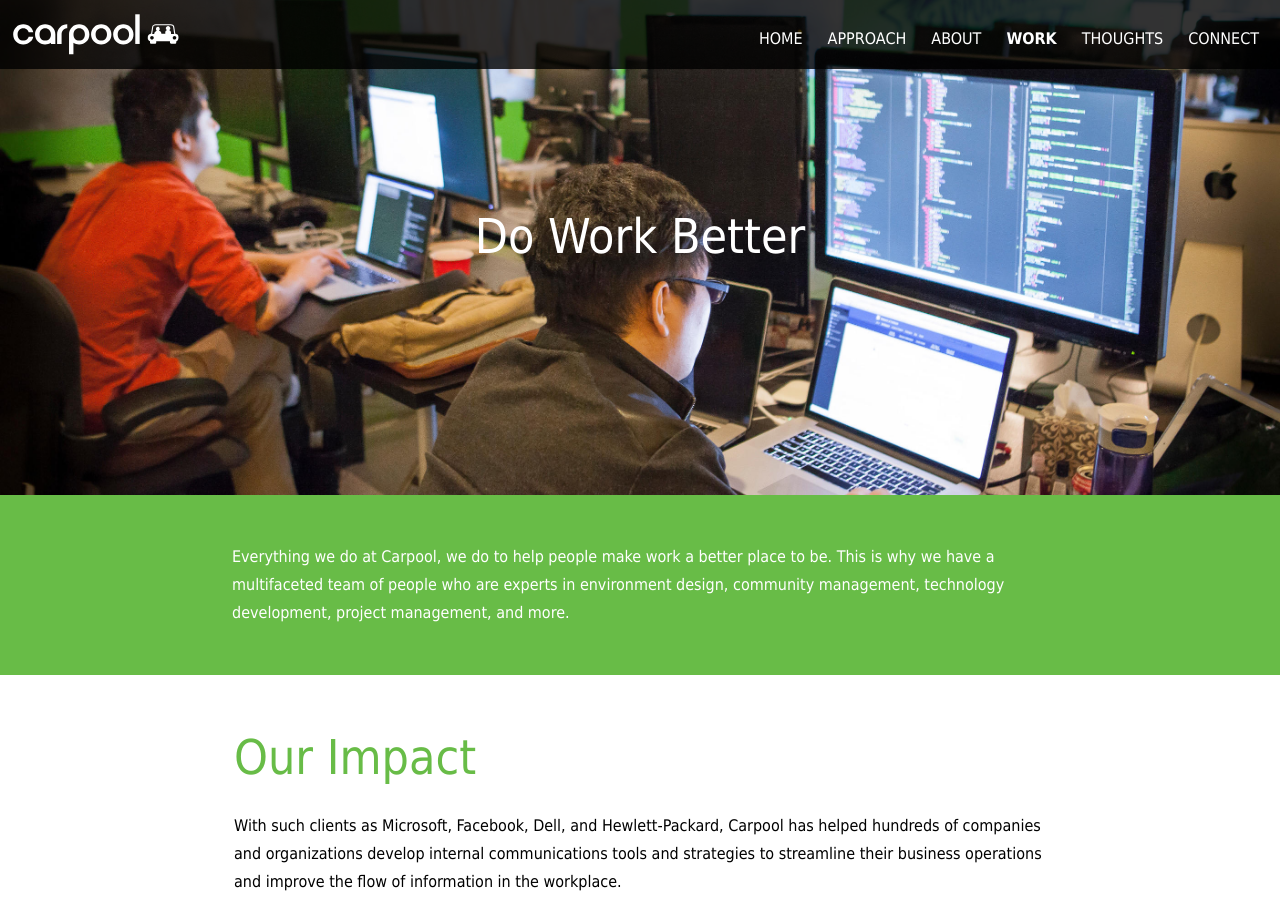
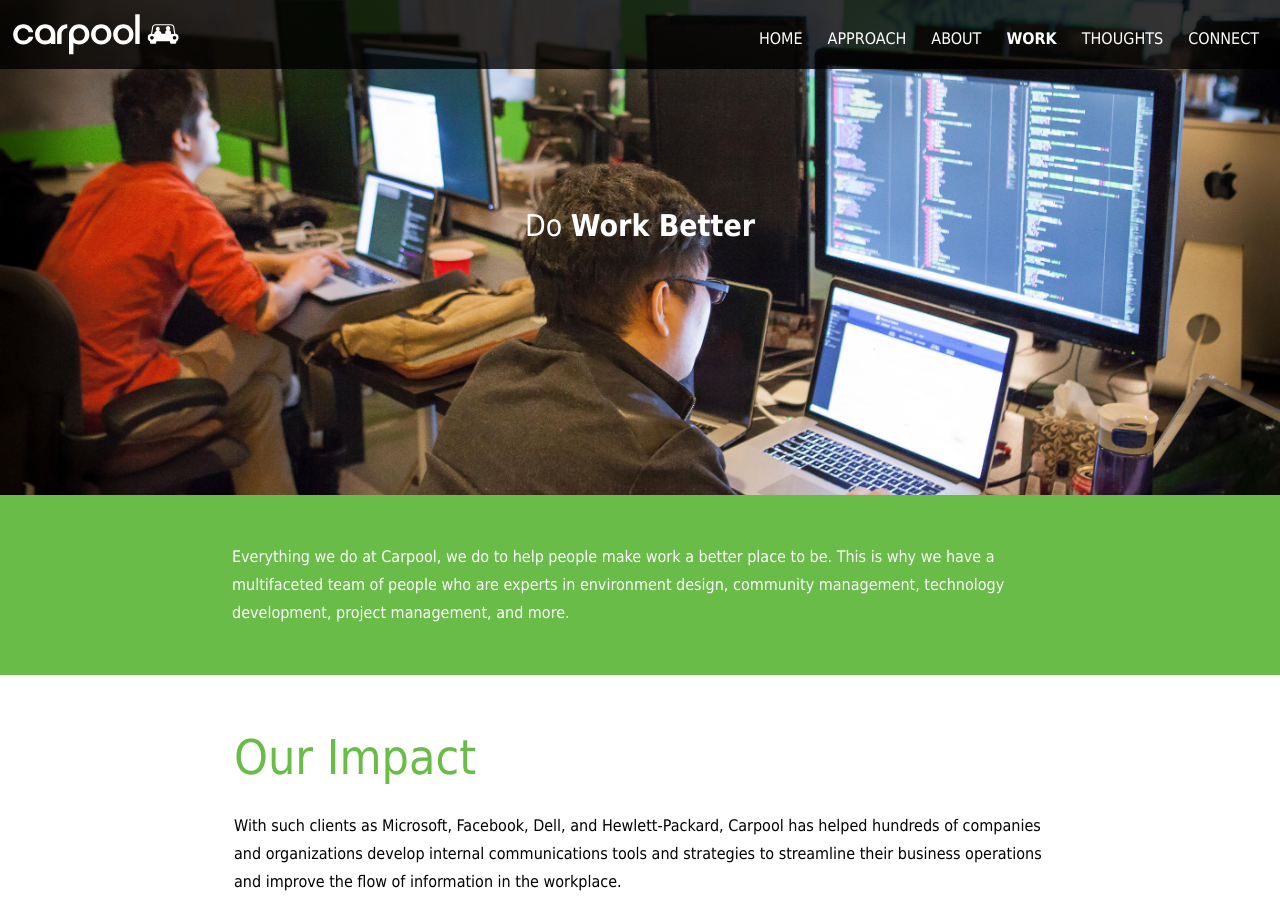
Before and after one commit to colinrigley/carpoolagency.github.io, a Jekyll site: the page built from work/index.html, in a window 1280 px wide and 900 px high. Built offline with Jekyll 4.4.1, drawn with Linux system fonts in a browser that asks for light colours.

Commit message:
adding overlays to pictures

```diff
--- a/_layouts/main.html
+++ b/_layouts/main.html
@@ -14,10 +14,10 @@
 		<!-- Script Tags -->
 		<link href="/carpool/css/lightbox.min.css" type="text/css" rel="stylesheet" />
 		<link href="/carpool/featherlight/featherlight.min.css" type="text/css" rel="stylesheet" />
-    <link href="/carpool/css/main.css" type="text/css" rel="stylesheet" />
+    	<link href="/carpool/css/main.css" type="text/css" rel="stylesheet" />
 
-    <script type="text/javascript" src="/carpool/js/lib/jquery-2.1.4.min.js"></script>
-    <script type="text/javascript" src="/carpool/js/readmore.min.js"></script>
+    	<script type="text/javascript" src="/carpool/js/lib/jquery-2.1.4.min.js"></script>
+    	<script type="text/javascript" src="/carpool/js/readmore.min.js"></script>
 		<script type="text/javascript" src="/carpool/js/main.js"></script>
 		<script type="text/javascript" src="/carpool/featherlight/featherlight.min.js"></script>
 	</div>
--- a/about/index.html
+++ b/about/index.html
@@ -8,8 +8,10 @@
 * -->
 <section id="about" class="carpool-page">
     <div class="aboutTopPicture">
-        <div class="row center-margin c-52">
-          <div class="aboutTopText"><b>Be</b> a Part of <b>the Workplace Evolution.</b></div>
+        <div class="overlay">
+            <div class="row center-margin c-52">
+              <div class="aboutTopText"><b>Be</b> a Part of <b>the Workplace Evolution.</b></div>
+            </div>
         </div>
     </div>
 
--- a/carpool/css/main.css
+++ b/carpool/css/main.css
@@ -2494,9 +2494,13 @@
     background-position-y: -15em;
 }
 
-#carpool #work .workTopPicture h1 {
-  font-size: 48px;
-  font-weight: lighter;
+#carpool #work .workTopPicture .workTopText {
+    margin:0;
+    font-size:30px;
+    color:#ffffff;
+    line-height:32px;
+    text-align:center;
+    padding-top: 210px;
 }
 
 #carpool #thoughts .thoughtsTopPicture {
@@ -2593,3 +2597,16 @@
     line-height:28px;
     text-align:center;
 }
+
+.overlay {
+    background: rgba(0,0,0,0.3);
+    height: 55vh;
+}
+#about .overlay {
+    background: rgba(0,0,0,0.3);
+}
+
+#welcome .overlay {
+    background: rgba(0,0,0,0.3);
+    width: 100vw;
+}
--- a/index.html
+++ b/index.html
@@ -99,7 +99,7 @@
             </div>
         </div>
         <div class="footerLinksContainer">
-            <div class="row center-margin c-50">
+            <div class="row center-margin c-50 overlay">
                 <div class="text">Let Us Show <b>You</b> a <b>Better Way</b> to Work.</div>
 <!--
                  <div class="footerButtonsContainer c-30 center-margin">
--- a/work/index.html
+++ b/work/index.html
@@ -7,11 +7,12 @@
 * -->
 <section id="work" class="carpool-page">
     <div class="workTopPicture">
-        <div class="row center-margin c-52 pt-12">
-          <h1>Do Work Better</h1>
+        <div class="overlay">
+            <div class="row center-margin c-52">
+              <div class="workTopText">Do <b>Work Better</b></div>
+            </div>
         </div>
     </div>
-
     <div class="row bg-lightGreen">
         <div class="welcomeMessage center-margin c-51">
           Everything we do at Carpool, we do to help people make work a better place to be. This is why we have a multifaceted team of people who are experts in environment design, community management, technology development, project management, and more.
```
